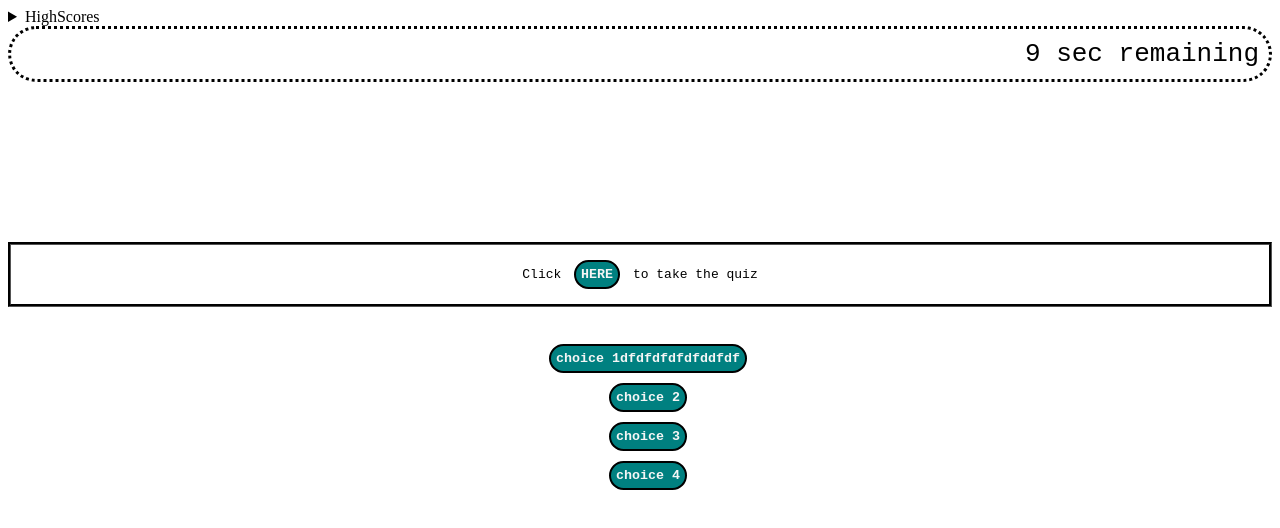
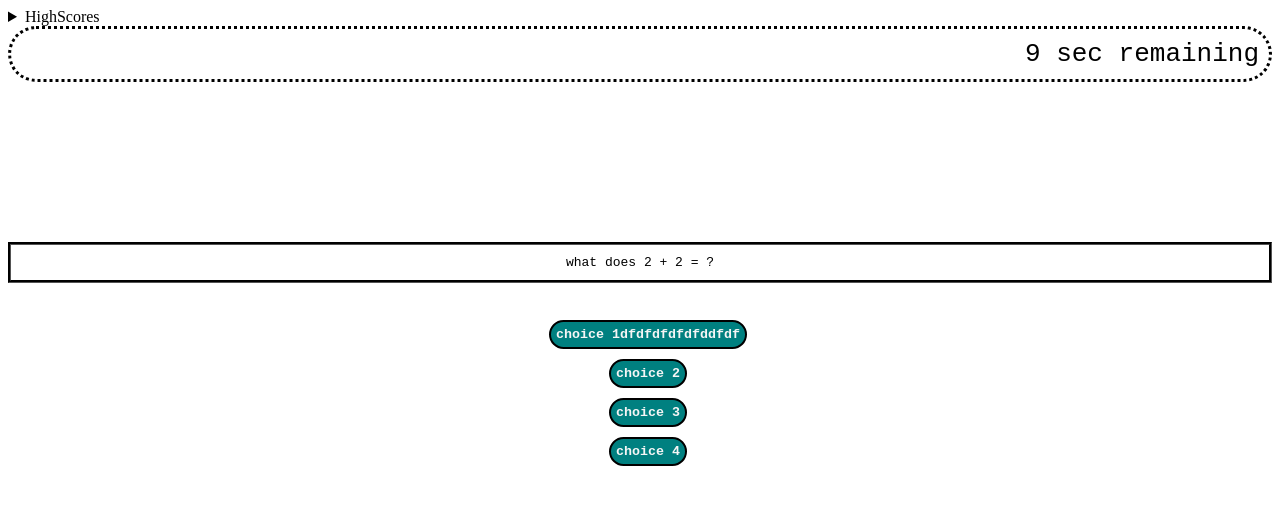
Before and after one commit to shivermotion/Code-Quiz, a plain HTML site: page index.html in a window 1280 px wide. Both pictures are taken after a click on the button "HERE". Drawn offline with Linux system fonts and the light colour scheme.

Commit message:
timer completed-questions code still updating

```diff
--- a/index.html
+++ b/index.html
@@ -29,7 +29,7 @@
 <timer id = "timer">Code Quiz</timer>
 <!--a place for a question that changes when an answer button is chosen-->
 <section>
-    Click <button id = "start-game" onclick="timer()" > HERE </button> to take the quiz
+    Click <button id = "start-game" onclick="game(); timer()" > HERE </button> to take the quiz
 </section>
 <!--4 buttons for each choice-->
 <ol>
--- a/script.js
+++ b/script.js
@@ -3,6 +3,7 @@
 //descending timer
 let timer = function () {
 	let sec = 10;
+
 	let interval = setInterval(function () {
 		document.getElementById("timer").textContent =
 			sec + " sec remaining";
@@ -17,7 +18,7 @@ let timer = function () {
 };
 
 //scoring
-let newScore = sec;
+// let newScore = sec;
 
 //scoring and highscore bank
 // let highScoreBank = [];
@@ -26,7 +27,8 @@ let newScore = sec;
 // }
 
 //questionsboard
-questionbank = [
+let game = function () {
+	let questionBank = [
 		"what does 2 + 2 = ?",
 		"what does 7 + 6 = ?",
 		"what does 2 + 7 = ?",
@@ -38,6 +40,13 @@ questionbank = [
 		"what does 1 + 5 = ?",
 		"what does 1 + 1 = ?",
 	];
+	document.querySelector("section").textContent = questionBank[0];
+	console.log(questionBank[0]);
+};
+
+// let answerBank []
+// let question = questionBank[(Math.random() * questionBank.length) | 0];
+// console.log(question);
 
 //buttons
 
```
Lines whose indentation alone changed are shown as unchanged.
